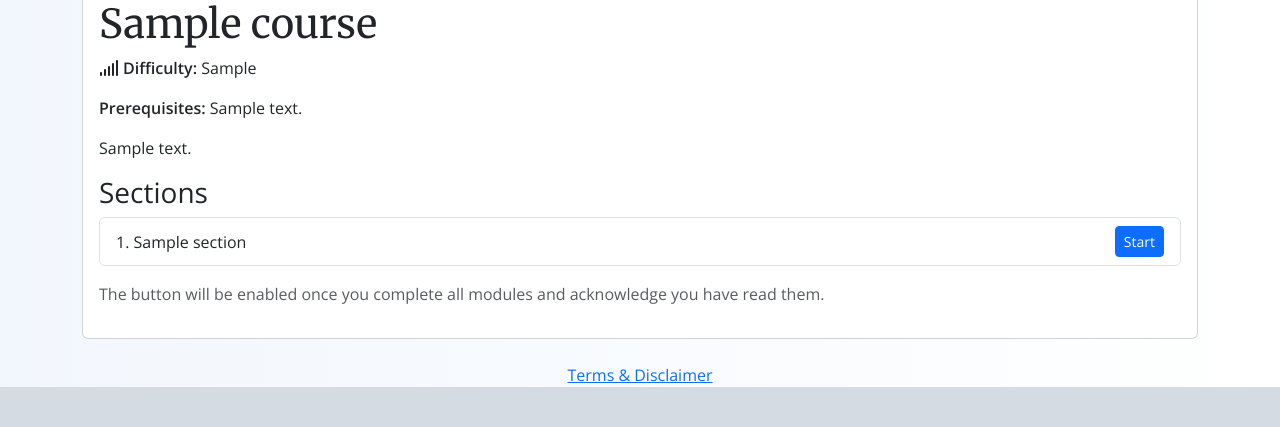
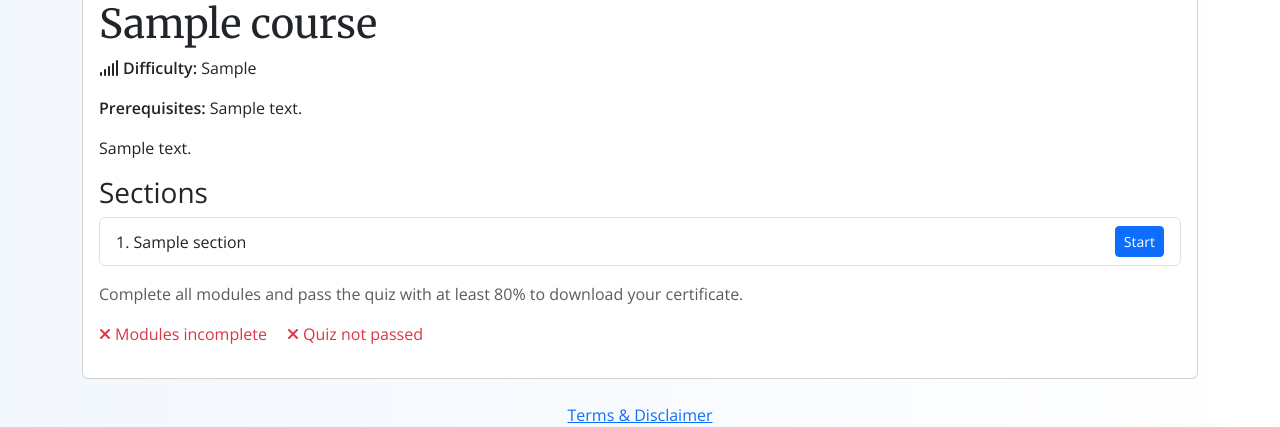
Before and after one commit to streamlinecoreinitiative/judaismonline1-hostgator, a Flask app: page /courses/1/ in a window 1280 px wide. Shown: the part 925-1352 px from the top of the page. Before the commit the page ends 1312 px from the top, so only its background shows below. Run offline with Flask 3, Linux system fonts and the light colour scheme; tables that the repository leaves empty hold one stand-in row (values such as "Sample post"); grey boxes marked "Sample" are stand-in pictures; parts of the project's set-up code (start-up, migrations or seed data) failed here and were passed over.

Commit message:
Update course templates with quiz requirement info

```diff
--- a/templates/course_detail.html
+++ b/templates/course_detail.html
@@ -26,15 +26,18 @@
       {% endfor %}
     </ul>
     {% endif %}
-    {% if all_done %}
-      {% if quiz_passed %}
+      {% if all_done and quiz_passed %}
         <a class="btn btn-success mt-3" href="{{ url_for('certificate', course_id=course.id) }}">Download Course Completion</a>
+      {% elif all_done %}
+        <a class="btn btn-primary mt-3" href="{{ url_for('course_quiz', course_id=course.id) }}">Take Final Quiz</a>
+        <p class="text-muted mt-2">Score at least 80% to unlock the certificate.</p>
       {% else %}
-        <a class="btn btn-primary mt-3" href="{{ url_for('course_quiz', course_id=course.id) }}">Take Final Quiz</a>
+        <p class="mt-3 text-muted">Complete all modules and pass the quiz with at least 80% to download your certificate.</p>
       {% endif %}
-    {% else %}
-      <p class="mt-3 text-muted">The button will be enabled once you complete all modules and acknowledge you have read them.</p>
-    {% endif %}
+      <p class="mt-2">
+        {% if all_done %}<span class="text-success"><i class="fa-solid fa-check me-1"></i>Modules completed</span>{% else %}<span class="text-danger"><i class="fa-solid fa-xmark me-1"></i>Modules incomplete</span>{% endif %}
+        {% if quiz_passed %}<span class="text-success ms-3"><i class="fa-solid fa-check me-1"></i>Quiz passed</span>{% else %}<span class="text-danger ms-3"><i class="fa-solid fa-xmark me-1"></i>Quiz not passed</span>{% endif %}
+      </p>
   </div>
 </div>
 {% endblock %}
--- a/templates/course_quiz.html
+++ b/templates/course_quiz.html
@@ -1,6 +1,7 @@
 {% extends 'base.html' %}
 {% block content %}
 <h1 class="mb-4">{{ course.title }} - Quiz</h1>
+<p class="text-muted">You must score at least 80% to enable the Download Certificate button.</p>
 {% if score is not none %}
 <p>Your score: {{ score }}/{{ questions|length }}</p>
 {% if passed %}
```
